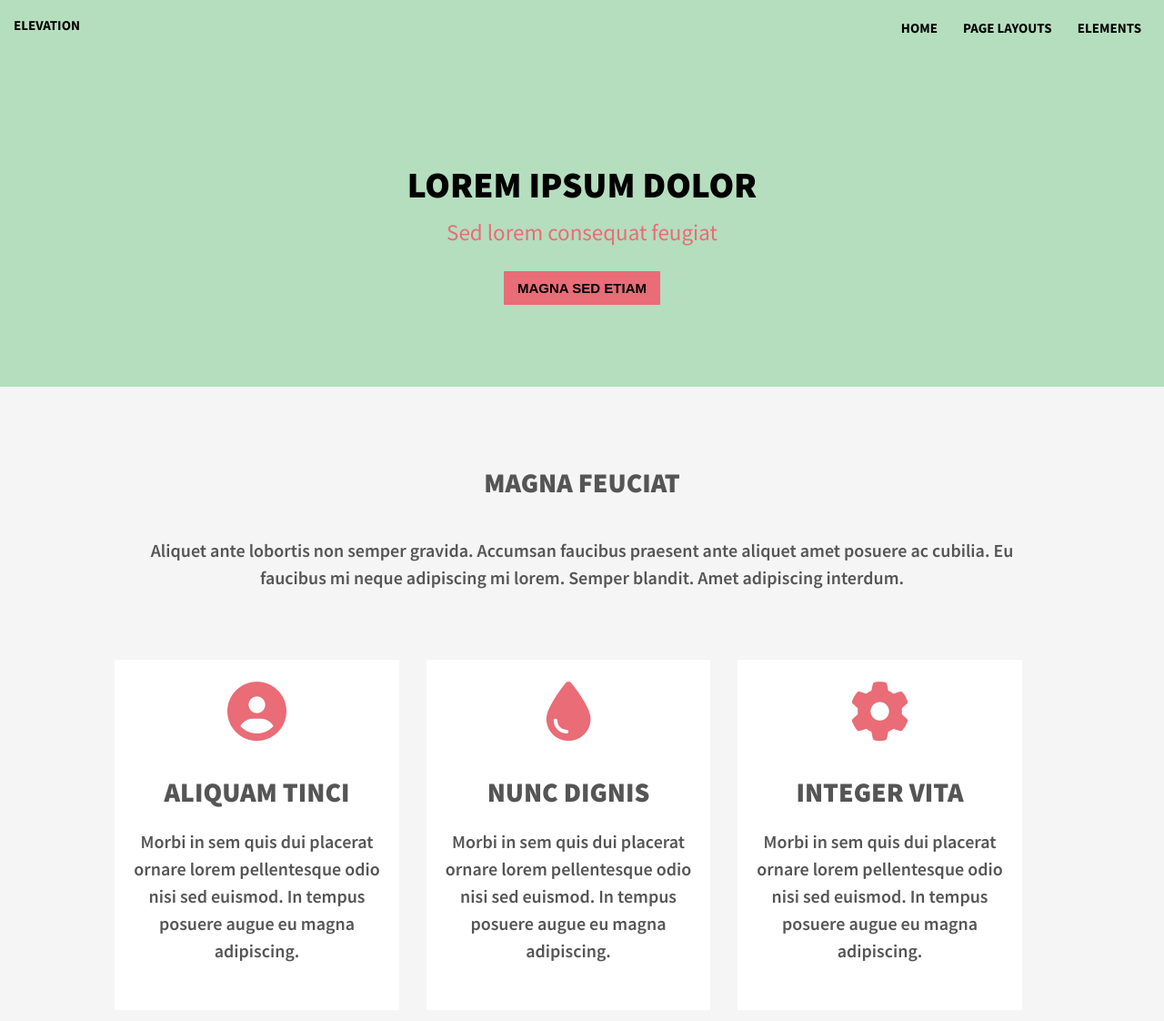
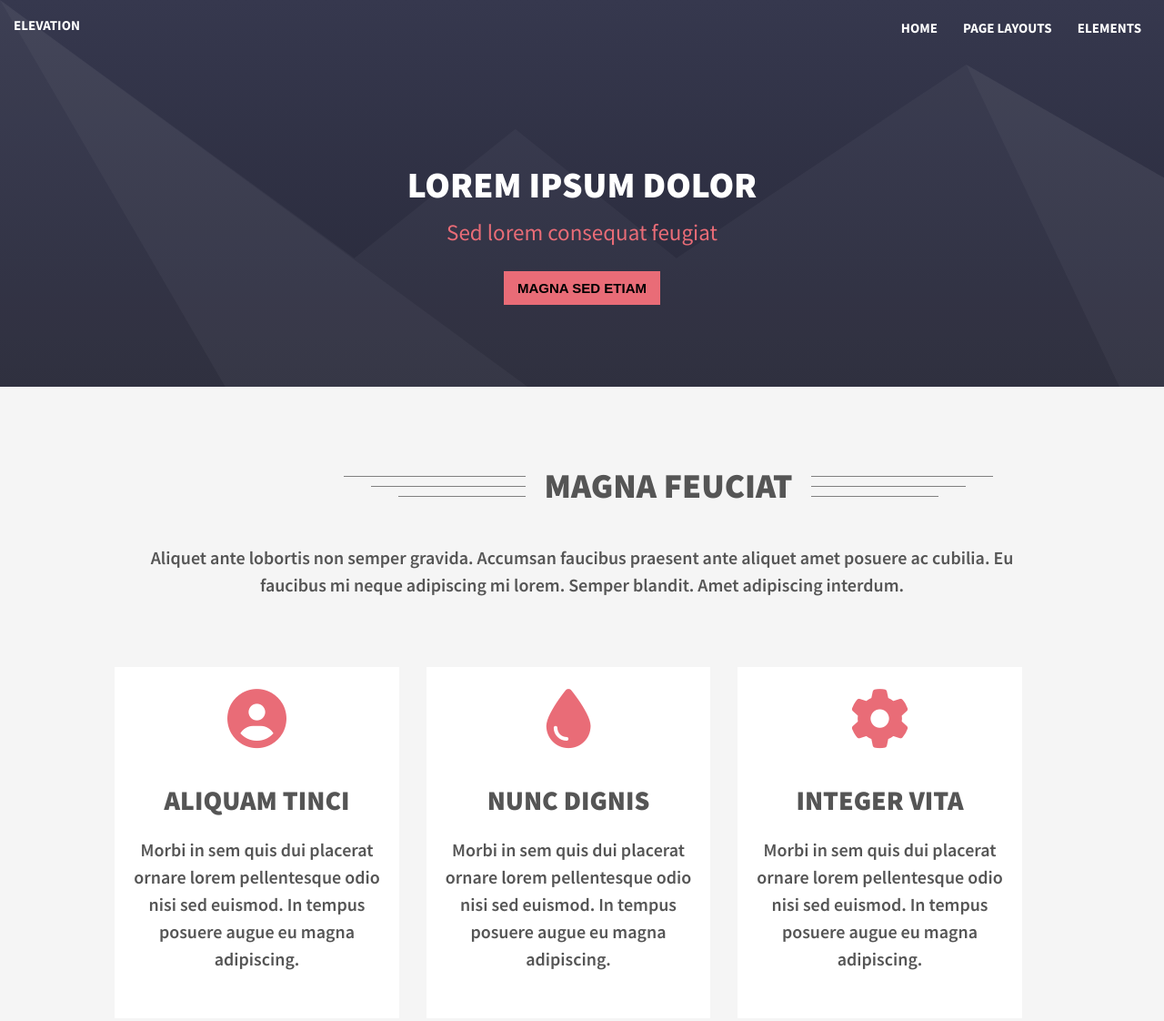
Before and after one commit to bim240/typography-background-lists, a plain HTML site: page project/index.html in a window 1280 px wide. Shown: the top 1122 px of the page at 91% size. Drawn offline with Linux system fonts and the light colour scheme.

Commit message:
modified

```diff
--- a/project/assets/stylesheets/style.css
+++ b/project/assets/stylesheets/style.css
@@ -59,10 +59,11 @@ body {
     text-align: center;
 }
 .heading2 {
-    font-size: 30px;
+    font-size: 38px;
     font-weight: 900;
     color: #555555;
-    padding-bottom: 35px;
+    margin-bottom: 35px;
+    /* border: 1px solid black; */
 }
 .box1 {
     width: 25%;
@@ -80,7 +81,9 @@ body {
     header
 ==================================== */
 .header {
-    background: #B4DEBE;
+    background: url(../media/images/banner.svg) no-repeat, linear-gradient(#36384e,#272838);
+    background-size: cover;
+    /* color: blue; */
     padding-bottom: 90px;
 }
 .flex1 {
@@ -92,14 +95,14 @@ body {
     font-size: 15px;
     padding-top: 20px;
     padding-left: 15px;
-    /* color: aliceblue; */
+    color: white;
 }
 nav ul li a {
     text-decoration: none;
     font-size: 15px;
     font-weight: 700;
     padding-right: 25px;
-    color: black;
+    color: white;
 }
 li {
     display: inline;
@@ -114,7 +117,7 @@ nav {
     padding-top: 40px;
     padding-bottom: 20px;
     margin-top: 100px;
-
+    color: white;
 }
 .headerdetils {
     color: #E96C77;
@@ -138,6 +141,9 @@ nav {
     padding: 90px 0;
 }
 .wrap {
+    display: flex;
+    flex-direction: column;
+    align-items: center;
     width: 1000px;
     margin: auto;
     padding-bottom: 50px;
@@ -153,7 +159,20 @@ nav {
     color:#E96C77;
     font-size: 65px ;
     margin: 25px 0;
+
+
+
 }
+/* .circle {
+    margin: auto;
+    color: white;
+    font-size: 60px;
+    width: 90px;
+    height: 90px;
+    background: #E96C77;
+    border-radius: 50%;
+    margin: 25px 0;
+} */
 .flex2 {
     display: flex;
     justify-content: center;
@@ -306,3 +325,51 @@ a {
     color:rgb(71, 68, 68) ;
     font-size: 20px;
 }
+.flexright {
+    display: flex;
+    justify-content: center;
+    flex-direction: row;
+    margin-left: 30px;
+    vertical-align: middle;
+}
+.line1 {
+    margin-top: 8px;
+    border-top: 1px solid gray;
+    width: 200px;
+
+
+}
+.line2 {
+    border-top: 1px solid gray;
+    width: 170px;
+
+}
+.line3 {
+    border-top: 1px solid gray;
+    width: 140px;
+
+}
+.margin-line {
+    margin-top: 10px;
+
+}
+.margin-left {
+    padding-left: 20px;
+    width: 40px;
+}
+.margin-right {
+    padding-right: 20px;
+    display: flex;
+    align-items: flex-end;
+    flex-direction: column;
+}
+.wrap1 {
+    /* align-items: center; */
+    width: 1000px;
+    margin: auto;
+    padding-bottom: 50px;
+}
+
+.white-boreder {
+    border-top: 1px solid white;
+}
--- a/project/index.html
+++ b/project/index.html
@@ -15,7 +15,7 @@
     <!-- header -->
     <header class="header">
         <div class="flex1">
-            <div class="elevation">ELEVATION</div>
+            <h1 class="elevation">ELEVATION</h1>
             <div>
                 <nav>
                     <ul>
@@ -36,14 +36,26 @@
         <!-- section1 -->
         <section class="section1">
             <div class="center wrap">
+                <div class="flexright">
+                    <div class="margin-right">
+                        <div class="line1"></div>
+                        <div class="line2 margin-line"></div>
+                        <div class="line3 margin-line"></div>
+                    </div>
                     <div class="heading2">MAGNA FEUCIAT</div>
+                    <div class="margin-left">
+                        <div class="line1"></div>
+                        <div class="line2 margin-line"></div>
+                        <div class="line3 margin-line"></div>
+                    </div>
+                </div>
                 <div class="para1"><p>Aliquet ante lobortis non semper gravida. Accumsan faucibus praesent ante aliquet amet posuere ac cubilia.
                     Eu faucibus mi neque adipiscing mi lorem. Semper blandit. Amet adipiscing interdum.</p>
                 </div>
             </div>
             <div class="flex2">
                 <div class="box1 center">
-                    <div><i class="fas fa-user-circle color"></i></div>
+                    <div class="color circle"><i class="fas fa-user-circle "></i></div>
                     <div class="heading3">ALIQUAM TINCI</div>
                     <div class="para1"><p>Morbi in sem quis dui placerat
                         ornare lorem pellentesque odio nisi sed euismod.
@@ -52,7 +64,7 @@
 
                 </div>
                 <div class="box1 center">
-                    <div><i class="fas fa-tint color"></i></div>
+                    <div  class="color circle"><i class="fas fa-tint"></i></div>
                     <div class="heading3">NUNC DIGNIS</div>
                     <div class="para1"><p>Morbi in sem quis dui placerat ornare lorem pellentesque odio
                         nisi sed euismod. In tempus posuere augue eu magna adipiscing.</p>
@@ -60,7 +72,7 @@
 
                 </div>
                 <div class="box1 center">
-                    <div><i class="fas fa-cog color"></i></div>
+                    <div  class="color circle"><i class="fas fa-cog "></i></div>
                     <div class="heading3">INTEGER VITA</div>
                     <div class="para1"><p>Morbi in sem quis dui placerat
                         ornare lorem pellentesque odio nisi sed euismod.
@@ -73,7 +85,19 @@
         <!-- section2 -->
         <section class="section2">
             <div class="center wrap">
+                <div class="flexright ">
+                        <div class="margin-right">
+                            <div class="line1 white-boreder"></div>
+                            <div class="line2 margin-line white-boreder"></div>
+                            <div class="line3 margin-line white-boreder"></div>
+                        </div>
                     <div class="heading2 white-color">CONSECTETUER ADIPIS</div>
+                    <div class="margin-left">
+                        <div class="line1 white-boreder"></div>
+                        <div class="line2 margin-line white-boreder"></div>
+                        <div class="line3 margin-line white-boreder"></div>
+                    </div>
+                </div>
                 <div class="para1 white-color"><p>Aliquet ante lobortis non semper gravida. Accumsan faucibus praesent ante
                     aliquet amet posuere ac cubilia. Eu faucibus mi neque adipiscing mi lorem. Semper blandit.
                     Amet adipiscing interdum.</p>
@@ -121,7 +145,19 @@
         <!-- section3 -->
         <section class="section3">
                 <div class="center wrap">
+                    <div class="flexright">
+                        <div class="margin-right">
+                            <div class="line1"></div>
+                            <div class="line2 margin-line"></div>
+                            <div class="line3 margin-line"></div>
+                        </div>
                         <div class="heading2">SED FAUCIBUS</div>
+                        <div class="margin-left">
+                            <div class="line1"></div>
+                            <div class="line2 margin-line"></div>
+                            <div class="line3 margin-line"></div>
+                        </div>
+                    </div>
                 </div>
                 <div class="flex2">
                     <div class="box1 center">
@@ -154,12 +190,24 @@
         <!-- contact -->
         <section class="contact">
             <div class="center wrap">
+                    <div class="flexright">
+                        <div class="margin-right">
+                            <div class="line1"></div>
+                            <div class="line2 margin-line"></div>
+                            <div class="line3 margin-line"></div>
+                        </div>
                         <div class="heading2">CONTACT</div>
+                        <div class="margin-left">
+                            <div class="line1"></div>
+                            <div class="line2 margin-line"></div>
+                            <div class="line3 margin-line"></div>
+                        </div>
+                    </div>
                     <div class="para1"><p>Aliquet ante lobortis non semper gravida. Accumsan faucibus praesent ante aliquet amet posuere ac cubilia.
                         Eu faucibus mi neque adipiscing mi lorem. Semper blandit. Amet adipiscing interdum.</p>
                     </div>
             </div>
-                <div class="wrap wrap-contact">
+            <div class="wrap1 wrap-contact">
                 <div class="box2">
                     <form>
                         <fildset class="full-line">
```
Lines whose indentation alone changed are shown as unchanged.
